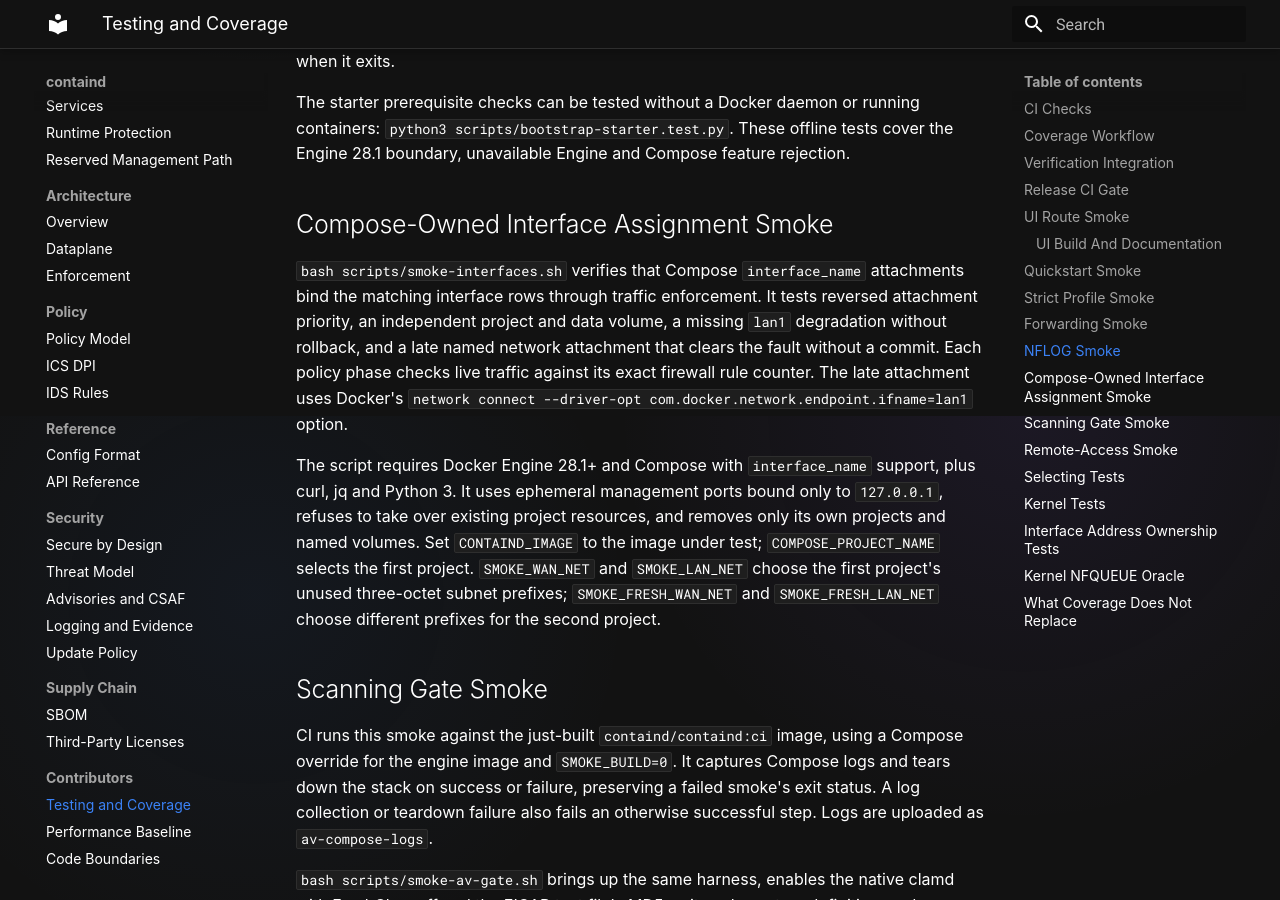
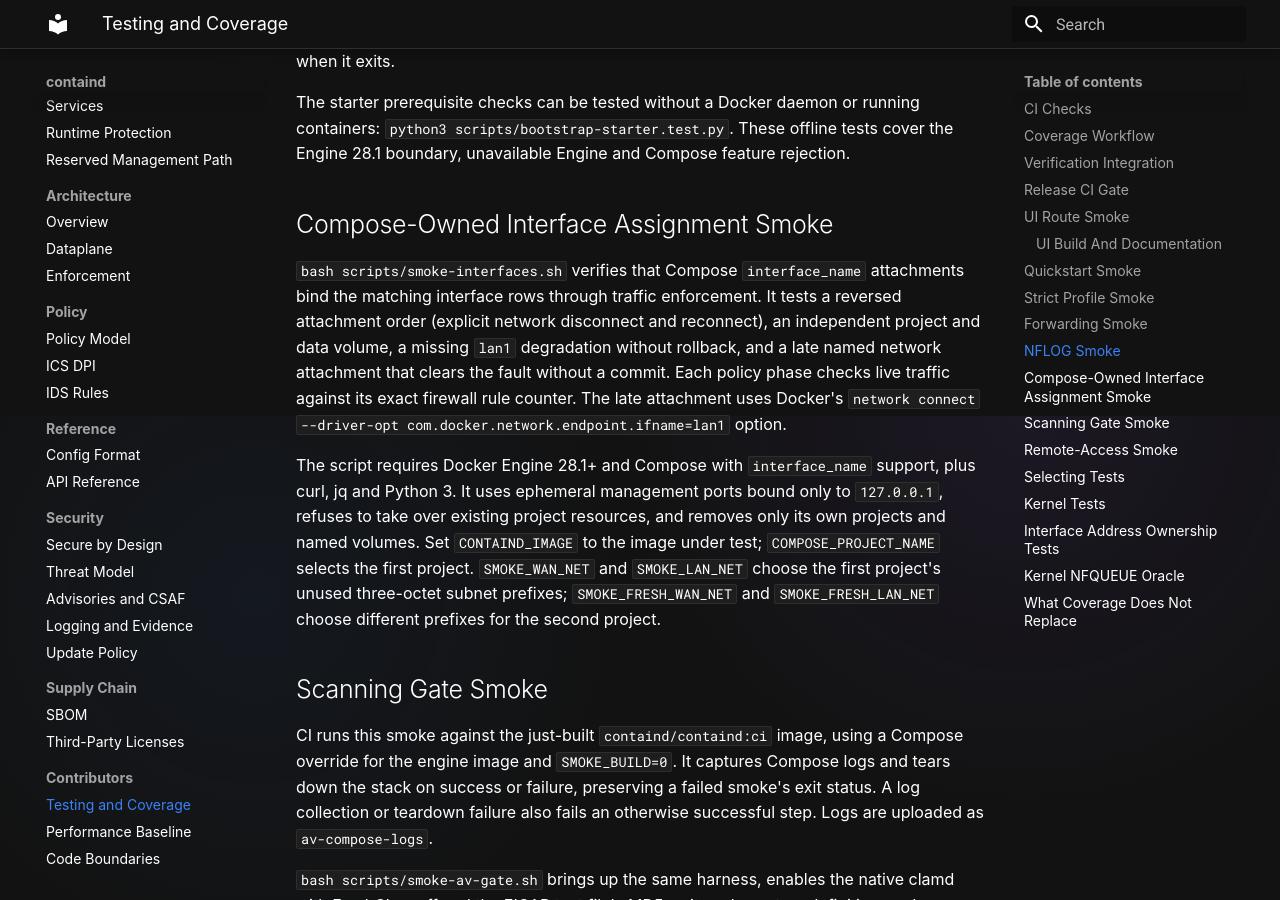
Before and after one commit to tonylturner/containd, an MkDocs documentation site: the page built from docs/mkdocs/testing.md, in a window 1280 px wide and 900 px high, scrolled down 4984 px. Built offline with MkDocs 1.6.1 and Material for MkDocs 9.7.7, drawn with Linux system fonts in a browser that asks for light colours.

Commit message:
Describe the interface order smoke accurately

```diff
--- a/docs/mkdocs/testing.md
+++ b/docs/mkdocs/testing.md
@@ -221,7 +221,7 @@ the Engine 28.1 boundary, unavailable Engine and Compose feature rejection.
 
 `bash scripts/smoke-interfaces.sh` verifies that Compose `interface_name`
 attachments bind the matching interface rows through traffic enforcement. It
-tests reversed attachment priority, an independent project and data volume, a
+tests a reversed attachment order (explicit network disconnect and reconnect), an independent project and data volume, a
 missing `lan1` degradation without rollback, and a late named network attachment
 that clears the fault without a commit. Each policy phase checks live traffic
 against its exact firewall rule counter. The late attachment uses Docker's
```
